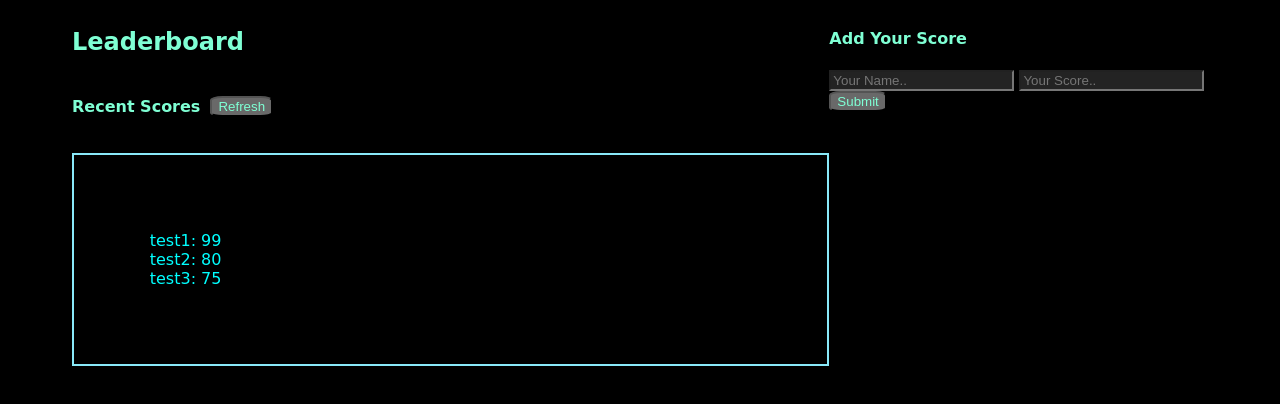
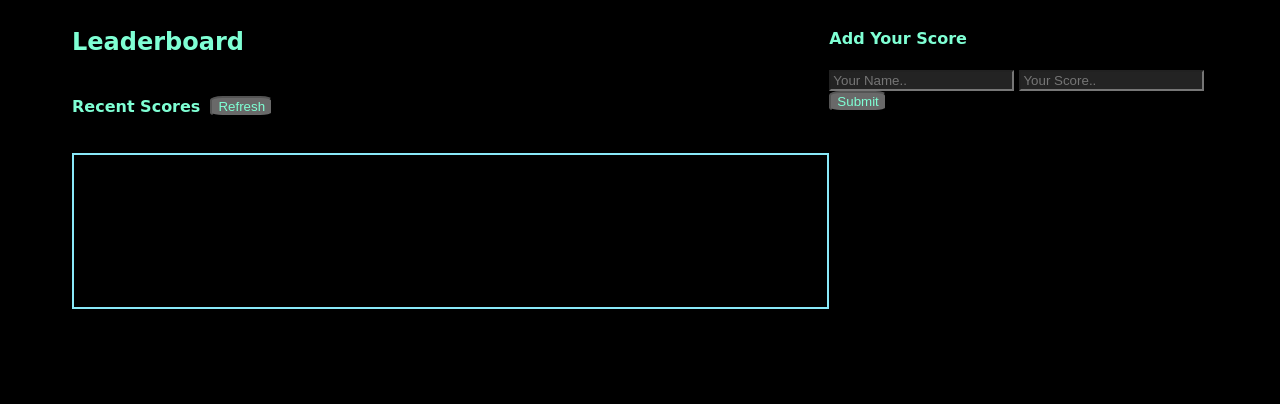
Before and after one commit to CarlosZ96/Leaderboard, a website built with webpack: page src/index.html in a window 1280 px wide. Built offline with nearby package versions, Linux system fonts and the light colour scheme.

Commit message:
Fix
Delete examples

```diff
--- a/src/index.html
+++ b/src/index.html
@@ -18,9 +18,6 @@
           <button class="Rbutton">Refresh</button>
       </div>
         <ul class="ScoreList">
-          <li>test1: 99</li>
-          <li>test2: 80</li>
-          <li>test3: 75</li>
         </ul>
     </section>
 
```
Also changed, not shown: dist/index.html, dist/index_bundle.js.
